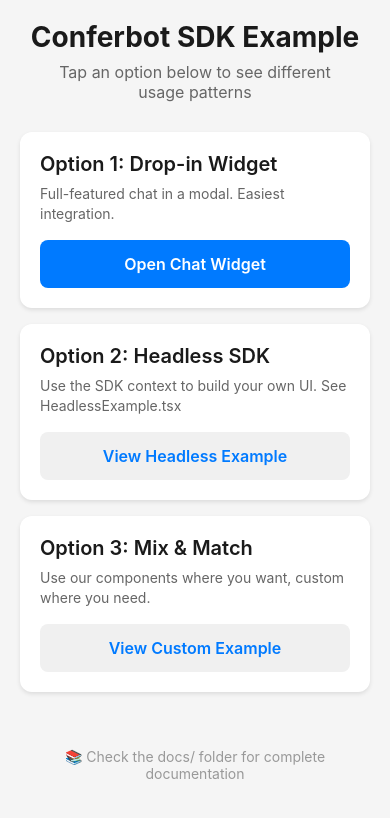
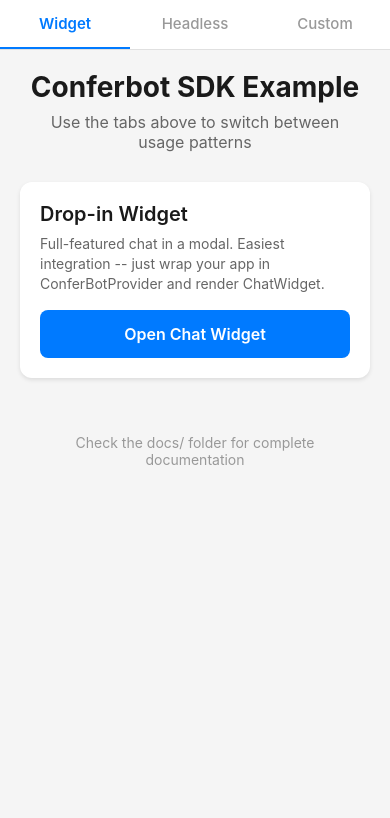
Before and after one commit to Conferbot/conferbot-react-native, a React Native app in the folder example/: screen / in a window 390 px wide. Shown: the top 818 px of the page. Built offline with nearby package versions, Linux system fonts and the light colour scheme.

Commit message:
fix: add tab navigation to wire up all three example patterns

```diff
--- a/example/App.tsx
+++ b/example/App.tsx
@@ -9,17 +9,19 @@ import {
   StatusBar,
 } from 'react-native';
 import { ConferBotProvider, ChatWidget } from '@conferbot/react-native';
+import { HeadlessExample } from './src/HeadlessExample';
+import { CustomExample } from './src/CustomExample';
 
-/**
- * Example App demonstrating Conferbot React Native SDK
- *
- * This example shows three usage patterns:
- * 1. Drop-in Widget (easiest)
- * 2. Headless SDK (custom UI)
- * 3. Mix & Match (use some components)
- */
+type Tab = 'widget' | 'headless' | 'custom';
+
+const TABS: { key: Tab; label: string }[] = [
+  { key: 'widget', label: 'Widget' },
+  { key: 'headless', label: 'Headless' },
+  { key: 'custom', label: 'Custom' },
+];
 
 function App(): React.JSX.Element {
+  const [activeTab, setActiveTab] = useState<Tab>('widget');
   const [widgetVisible, setWidgetVisible] = useState(false);
 
   // Replace with your actual API key and bot ID
@@ -38,67 +40,37 @@ function App(): React.JSX.Element {
       <SafeAreaView style={styles.container}>
         <StatusBar barStyle="dark-content" backgroundColor="#F5F5F5" />
 
-        <ScrollView contentContainerStyle={styles.scrollContent}>
-          <View style={styles.header}>
-            <Text style={styles.title}>Conferbot SDK Example</Text>
-            <Text style={styles.subtitle}>
-              Tap an option below to see different usage patterns
-            </Text>
-          </View>
+        {/* Tab Bar */}
+        <View style={styles.tabBar}>
+          {TABS.map((tab) => (
+            <TouchableOpacity
+              key={tab.key}
+              style={[styles.tab, activeTab === tab.key && styles.tabActive]}
+              onPress={() => setActiveTab(tab.key)}
+            >
+              <Text
+                style={[
+                  styles.tabText,
+                  activeTab === tab.key && styles.tabTextActive,
+                ]}
+              >
+                {tab.label}
+              </Text>
+            </TouchableOpacity>
+          ))}
+        </View>
 
-          <View style={styles.section}>
-            <Text style={styles.sectionTitle}>Option 1: Drop-in Widget</Text>
-            <Text style={styles.sectionDesc}>
-              Full-featured chat in a modal. Easiest integration.
-            </Text>
-            <TouchableOpacity
-              style={styles.button}
-              onPress={() => setWidgetVisible(true)}
-            >
-              <Text style={styles.buttonText}>Open Chat Widget</Text>
-            </TouchableOpacity>
-          </View>
+        {/* Tab Content */}
+        {activeTab === 'widget' && (
+          <WidgetExample
+            widgetVisible={widgetVisible}
+            setWidgetVisible={setWidgetVisible}
+          />
+        )}
+        {activeTab === 'headless' && <HeadlessExample />}
+        {activeTab === 'custom' && <CustomExample />}
 
-          <View style={styles.section}>
-            <Text style={styles.sectionTitle}>Option 2: Headless SDK</Text>
-            <Text style={styles.sectionDesc}>
-              Use the SDK context to build your own UI. See HeadlessExample.tsx
-            </Text>
-            <TouchableOpacity
-              style={[styles.button, styles.buttonSecondary]}
-              onPress={() => {
-                // Navigate to headless example
-                console.log('See src/HeadlessExample.tsx for headless usage');
-              }}
-            >
-              <Text style={styles.buttonTextSecondary}>View Headless Example</Text>
-            </TouchableOpacity>
-          </View>
-
-          <View style={styles.section}>
-            <Text style={styles.sectionTitle}>Option 3: Mix & Match</Text>
-            <Text style={styles.sectionDesc}>
-              Use our components where you want, custom where you need.
-            </Text>
-            <TouchableOpacity
-              style={[styles.button, styles.buttonSecondary]}
-              onPress={() => {
-                // Navigate to custom example
-                console.log('See src/CustomExample.tsx for mix & match usage');
-              }}
-            >
-              <Text style={styles.buttonTextSecondary}>View Custom Example</Text>
-            </TouchableOpacity>
-          </View>
-
-          <View style={styles.footer}>
-            <Text style={styles.footerText}>
-              📚 Check the docs/ folder for complete documentation
-            </Text>
-          </View>
-        </ScrollView>
-
-        {/* The widget */}
+        {/* The chat widget modal (rendered regardless of tab so it overlays properly) */}
         <ChatWidget
           visible={widgetVisible}
           onClose={() => setWidgetVisible(false)}
@@ -111,10 +83,74 @@ function App(): React.JSX.Element {
   );
 }
 
+/** Drop-in Widget tab content */
+function WidgetExample({
+  widgetVisible: _,
+  setWidgetVisible,
+}: {
+  widgetVisible: boolean;
+  setWidgetVisible: (v: boolean) => void;
+}) {
+  return (
+    <ScrollView contentContainerStyle={styles.scrollContent}>
+      <View style={styles.header}>
+        <Text style={styles.title}>Conferbot SDK Example</Text>
+        <Text style={styles.subtitle}>
+          Use the tabs above to switch between usage patterns
+        </Text>
+      </View>
+
+      <View style={styles.section}>
+        <Text style={styles.sectionTitle}>Drop-in Widget</Text>
+        <Text style={styles.sectionDesc}>
+          Full-featured chat in a modal. Easiest integration -- just wrap your
+          app in ConferBotProvider and render ChatWidget.
+        </Text>
+        <TouchableOpacity
+          style={styles.button}
+          onPress={() => setWidgetVisible(true)}
+        >
+          <Text style={styles.buttonText}>Open Chat Widget</Text>
+        </TouchableOpacity>
+      </View>
+
+      <View style={styles.footer}>
+        <Text style={styles.footerText}>
+          Check the docs/ folder for complete documentation
+        </Text>
+      </View>
+    </ScrollView>
+  );
+}
+
 const styles = StyleSheet.create({
   container: {
     flex: 1,
     backgroundColor: '#F5F5F5',
+  },
+  tabBar: {
+    flexDirection: 'row',
+    backgroundColor: '#FFFFFF',
+    borderBottomWidth: 1,
+    borderBottomColor: '#E0E0E0',
+  },
+  tab: {
+    flex: 1,
+    paddingVertical: 14,
+    alignItems: 'center',
+  },
+  tabActive: {
+    borderBottomWidth: 2,
+    borderBottomColor: '#007AFF',
+  },
+  tabText: {
+    fontSize: 15,
+    fontWeight: '500',
+    color: '#999',
+  },
+  tabTextActive: {
+    color: '#007AFF',
+    fontWeight: '600',
   },
   scrollContent: {
     padding: 20,
@@ -170,14 +206,6 @@ const styles = StyleSheet.create({
     fontSize: 16,
     fontWeight: '600',
   },
-  buttonSecondary: {
-    backgroundColor: '#F0F0F0',
-  },
-  buttonTextSecondary: {
-    color: '#007AFF',
-    fontSize: 16,
-    fontWeight: '600',
-  },
   footer: {
     marginTop: 20,
     padding: 20,
```
